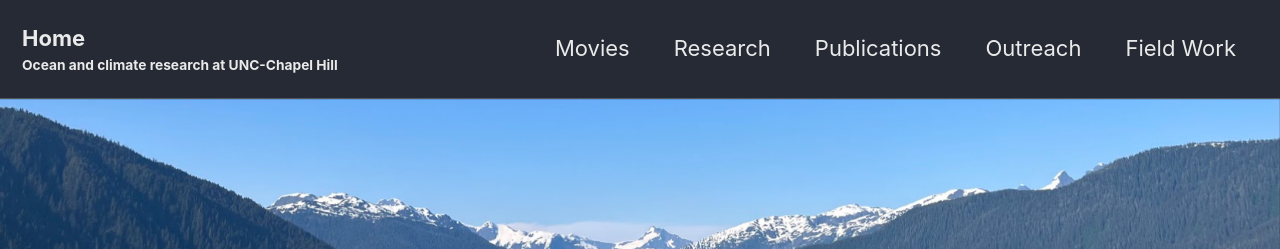
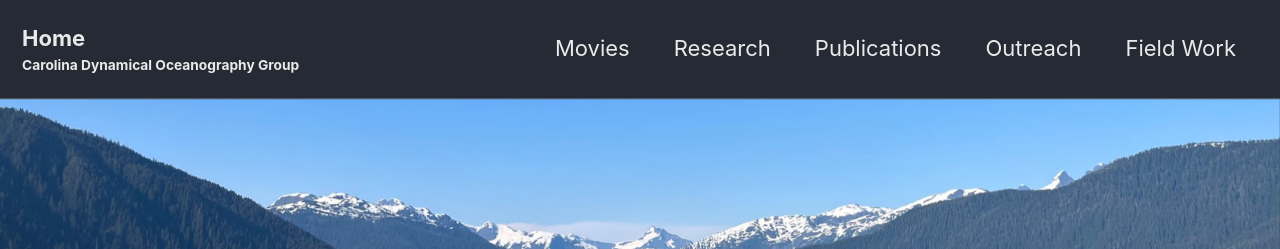
Before and after one commit to unc-ocean-dynamics/unc-ocean-dynamics.github.io, a Jekyll site: the page built from index.md, in a window 1280 px wide and 900 px high. Shown: the top 249 px of the window. Built offline with Jekyll 4.4.1, drawn with Linux system fonts in a browser that asks for light colours; cached includes are drawn as plain includes.

Commit message:
Update _config.yml

```diff
--- a/_config.yml
+++ b/_config.yml
@@ -18,9 +18,9 @@
 locale                   : "en-US"
 title                    : "Carolina Dynamical Oceanography Group"
 title_separator          : "-"
-subtitle                 : "Ocean and climate research at UNC-Chapel Hill"
+subtitle                 : "Carolina Dynamical Oceanography Group"  # ← updated
 name                     : "Carolina Dynamical Oceanography Group"
-description              : "We study polar and coastal ocean dynamics, with a focus on freshwater transport, ice-ocean interaction, and climate variability."
+description              : "We study polar and coastal oceanography across scales."  # ← updated
 url                      : "https://unc-ocean-dynamics.github.io"
 baseurl                  : ""
 repository               : "unc-ocean-dynamics/unc-ocean-dynamics.github.io"
```
